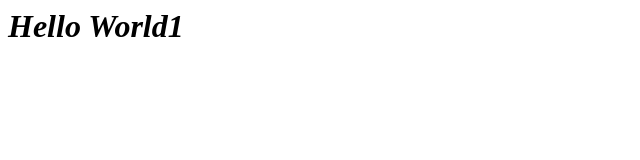
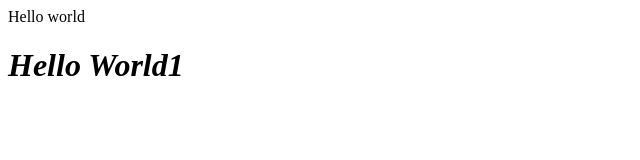
Before and after one commit to obeay/obeay.github.io, a plain HTML site: page index.html in a window 1280 px wide. Shown: the whole page, without its empty margins (0-640 px from the left). Drawn offline with Linux system fonts and the light colour scheme.

Commit message:
Update index.html

```diff
--- a/index.html
+++ b/index.html
@@ -1,6 +1,9 @@
 <html>
 <head><title>My first page</title></head>
 <body>
+  <script>
+    document.write("Hello world")
+  </script>
   <h1><b><i>Hello World1</b></i></h1>
  </body>
 </html>
```
